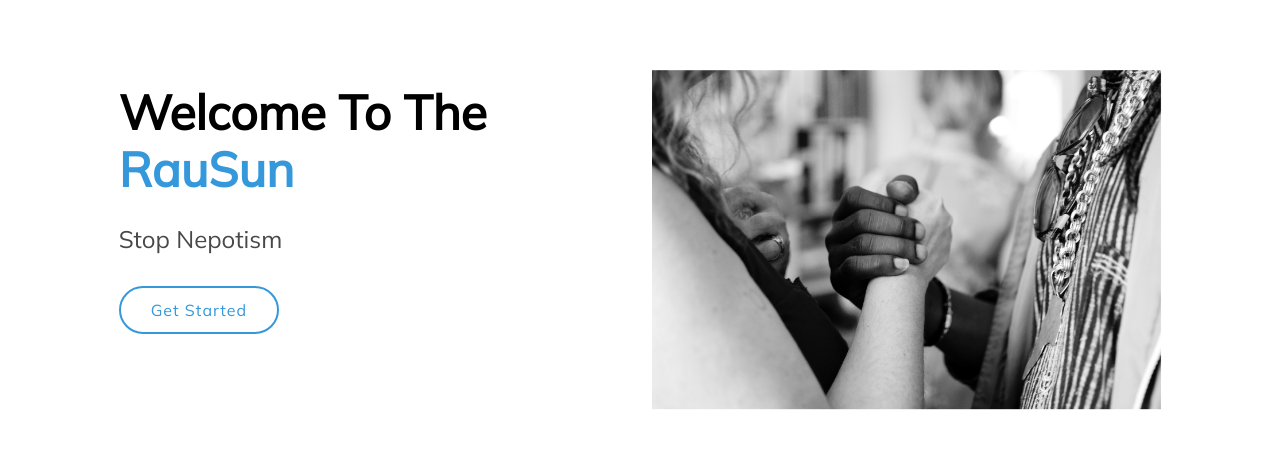
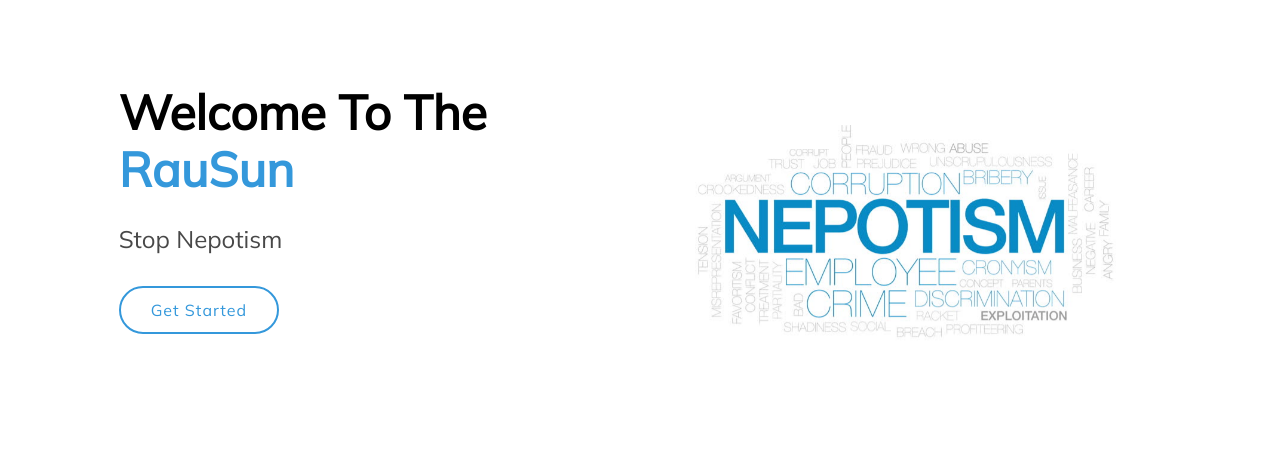
Before and after one commit to ravi-five4/rausun, a React (Create React App) app: page / in a window 1280 px wide. Shown: the part 253-713 px from the top of the page. Built offline with nearby package versions, Linux system fonts and the light colour scheme.

Commit message:
image added

```diff
--- a/src/Common.jsx
+++ b/src/Common.jsx
@@ -22,7 +22,7 @@ const Common = (props) => {
                 </div>
                 <div className="col-lg-6 pt-5 order-1 order-lg-2 header-img">
                   <img
-                    src={require("./images/unity.jpg")}
+                    src={require("./images/nepotism.jpg")}
                     className="img-fluid animated"
                     alt="home img"
                   />
```
Also changed, not shown: src/images/nepotism.jpg (added).
